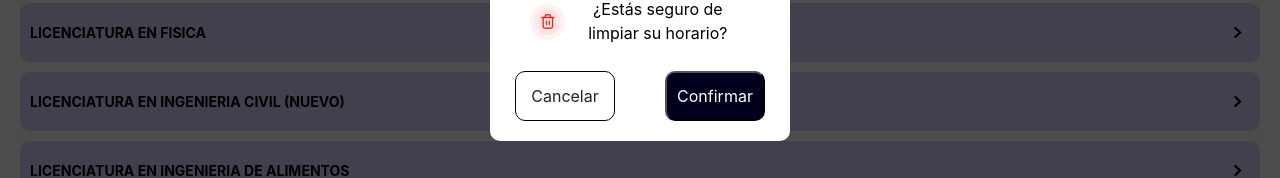
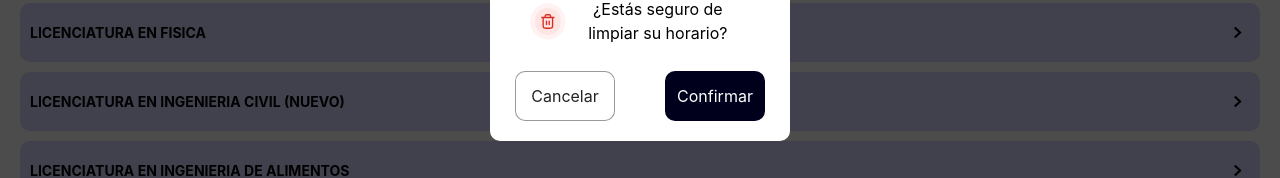
Before and after one commit to scesi/cappuccino-app, a React (Vite) app: page / in a window 1280 px wide. Both pictures are taken after a click on the button 640 px from the left and 920 px from the top of the page. Shown: the part 475-653 px from the top of the page. Built offline with nearby package versions, Linux system fonts and the light colour scheme.

Commit message:
Add: delete border button & put pointer

```diff
--- a/src/shared/ui/delete-modal/delete-modal.module.css
+++ b/src/shared/ui/delete-modal/delete-modal.module.css
@@ -45,8 +45,9 @@
   height: 50px;
   color: #242424;
   background-color: white;
-  border: 1px solid #00001d;
+  border: 1px solid rgba(0, 0, 0, 0.4);
   border-radius: 10px;
+  cursor: pointer;
 }
 
 .modalButtonCancel {
@@ -59,4 +60,6 @@
   color: white;
   background-color: #00001d;
   border-radius: 10px;
+  border: none;
+  cursor: pointer;
 }
```
